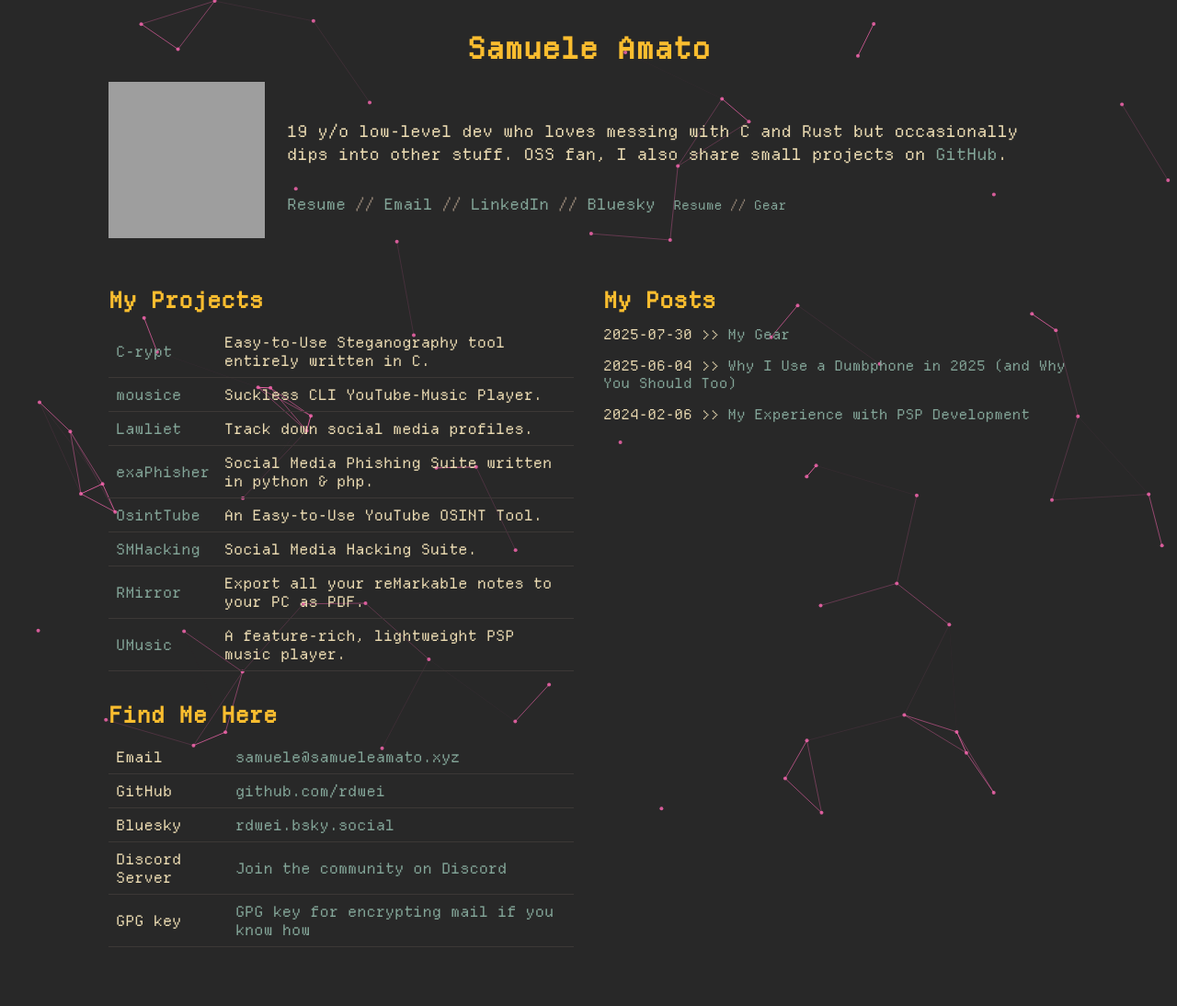
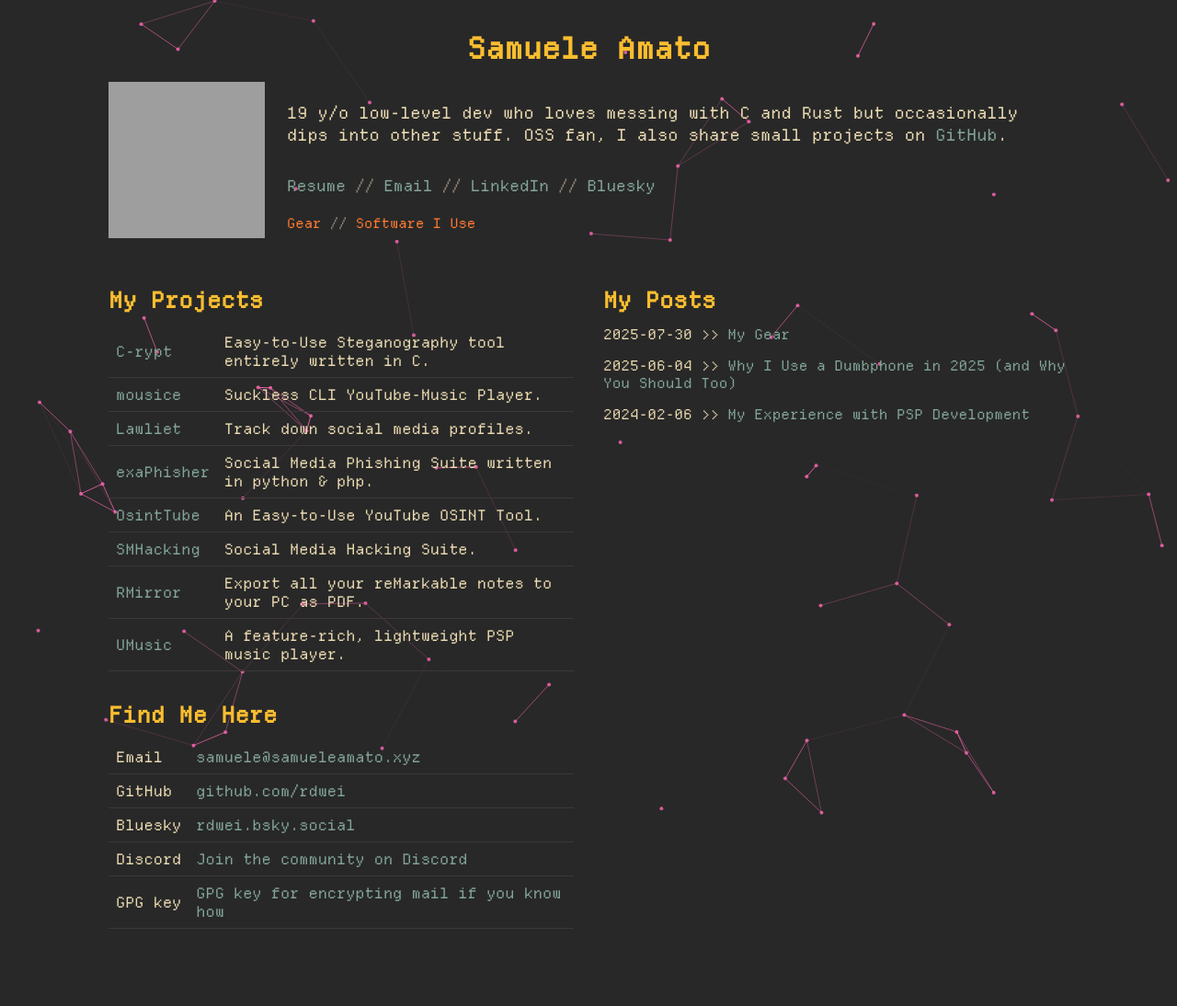
Before and after one commit to rdWei/website, a Jekyll site: the page built from index.html, in a window 1280 px wide. Shown: the whole page at 92% size. Built offline with Jekyll 4.4.1, drawn with Linux system fonts in a browser that asks for light colours; grey boxes are pictures that could not be loaded.

Commit message:
Wed Jul 30 11:00:28 PM CEST 2025

```diff
--- a/index.html
+++ b/index.html
@@ -50,15 +50,13 @@
   <a rel="me" href="https://bsky.app/profile/rdwei.bsky.social">Bluesky</a>
 </div>
 
-
-<small>
-<div class="profile-links">
-<br>
-  <a href="resume.pdf" target="_blank">Resume</a>
-  <span>//</span>
-  <a rel="me" href="https://samueleamato.xyz/2025/07/30/gear.html">Gear</a>
+<div class="profile-links-small">
+  <small>
+    <a href="https://samueleamato.xyz/2025/07/30/gear">Gear</a>
+    <span>//</span>
+    <a href="https://samueleamato.xyz/2025/07/30/software-i-use">Software I Use</a>
+  </small>
 </div>
-</small>
 
 </div>
 
@@ -89,7 +87,7 @@
             <tr><td>Email</td><td><a href="mailto:samuele@samueleamato.xyz">samuele@samueleamato.xyz</a></td></tr>
             <tr><td>GitHub</td><td><a href="https://github.com/rdwei">github.com/rdwei</a></td></tr>
             <tr><td>Bluesky</td><td><a href="https://bsky.app/profile/rdwei.bsky.social">rdwei.bsky.social</a></td></tr>
-            <tr><td>Discord Server</td><td><a href="https://discord.com/invite/m4madyG7jp">Join the community on Discord</a></td></tr>
+            <tr><td>Discord</td><td><a href="https://discord.com/invite/m4madyG7jp">Join the community on Discord</a></td></tr>
             <tr><td>GPG key</td><td><a href="gpg.txt">GPG key for encrypting mail if you know how</a></td></tr>
           </tbody>
         </table>
--- a/style.css
+++ b/style.css
@@ -169,3 +169,21 @@ ul.posts-list li small {
 .profile-description .profile-links span {
   color: #928374;
 }
+
+.profile-links-small {
+  margin-top: 1.0rem;
+  text-align: left;
+}
+
+.profile-links-small small a {
+  text-decoration: none;
+  color: #FF7A30; /* o quello che vuoi */
+}
+
+.profile-links-small small a:hover {
+  text-decoration: underline;
+}
+
+.profile-links-small span {
+  color: #928374;
+}
```
